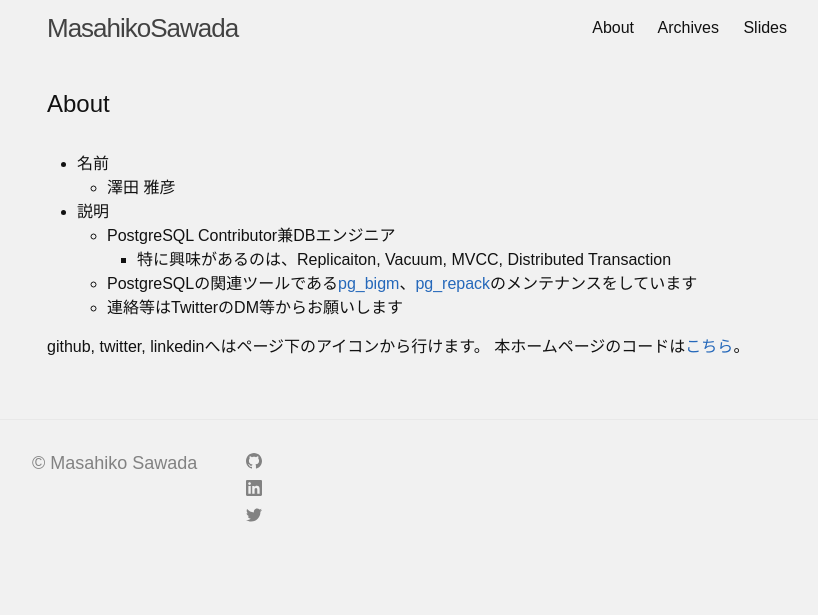
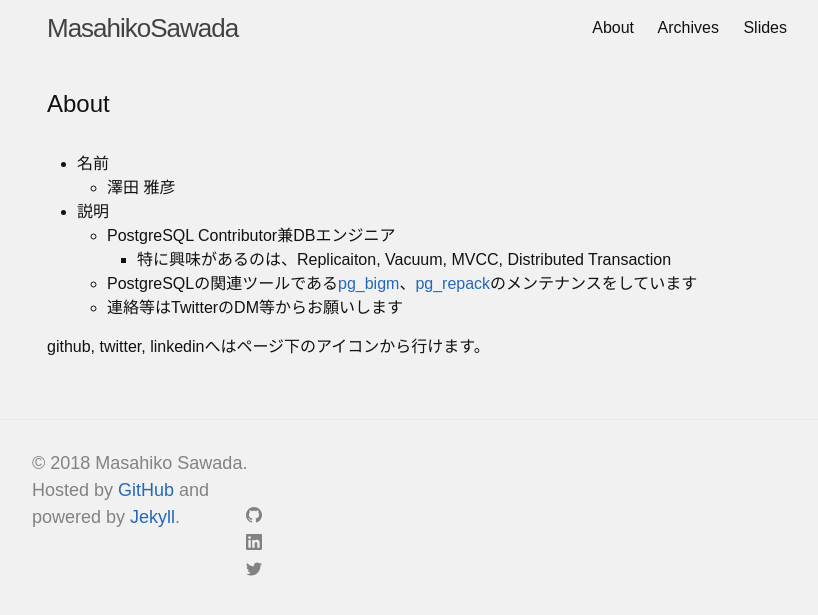
Before and after one commit to MasahikoSawada/masahikosawada.github.io, a Jekyll site: the page built from about.md, in a window 1280 px wide. Shown: the top 615 px of the page, without its empty margins (223-1041 px from the left). Built offline with Jekyll 4.4.1, drawn with Linux system fonts in a browser that asks for light colours.

Commit message:
Update copyright in footer.

```diff
--- a/_includes/footer.html
+++ b/_includes/footer.html
@@ -4,7 +4,7 @@
     <div class="footer-col-wrapper">
       <div class="footer-co footer-col-1">
 	<h2 class="footer-heading">
-	  &copy {{ site.author }}
+	  &copy 2018 {{ site.author }}. Hosted by <a href="https://github.com/MasahikoSawada/masahikosawada.github.io">GitHub</a> and powered by <a href="https://jekyllrb.com/">Jekyll</a>.
 
 	<div class="footer-col footer-col-2">
 	    {% include social.html %}
--- a/about.md
+++ b/about.md
@@ -13,4 +13,3 @@
   * 連絡等はTwitterのDM等からお願いします
 
 github, twitter, linkedinへはページ下のアイコンから行けます。
-本ホームページのコードは[こちら](https://github.com/MasahikoSawada/masahikosawada.github.io)。
```
